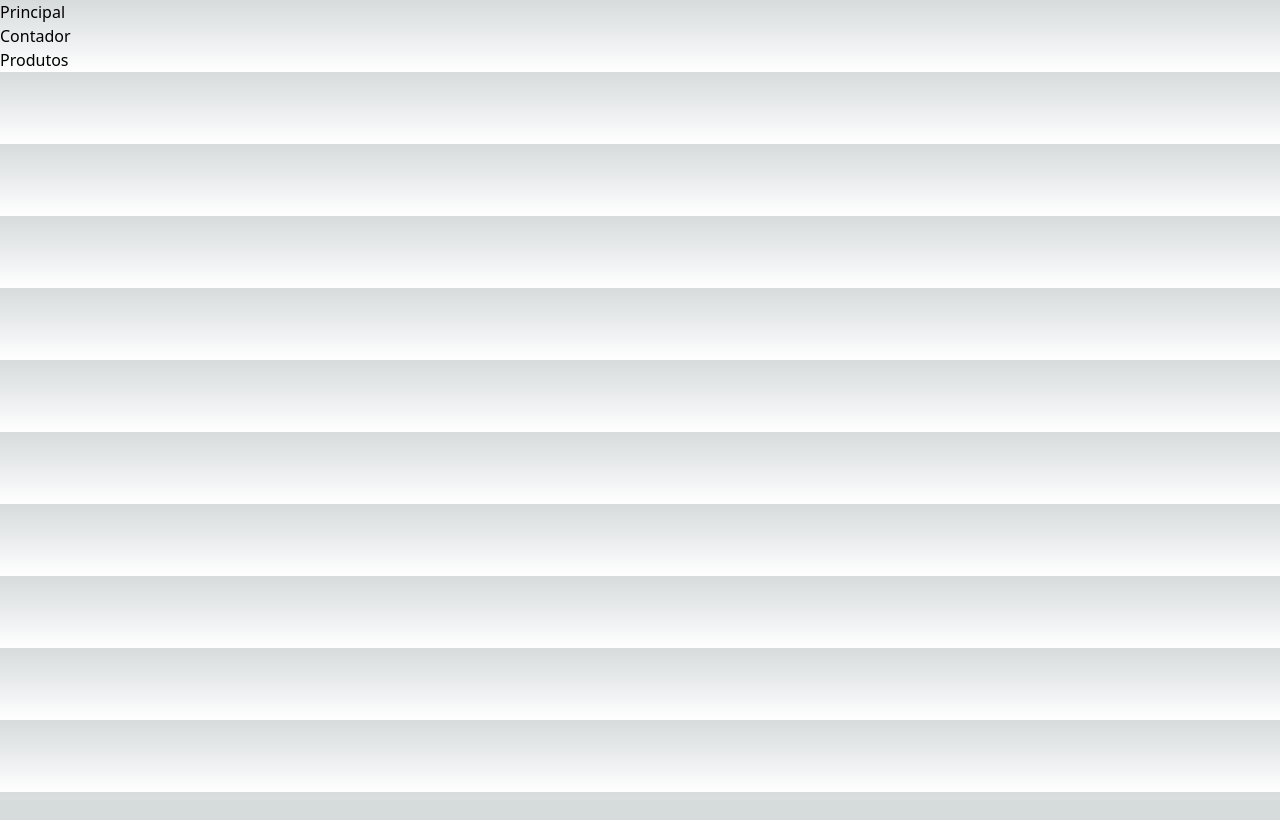
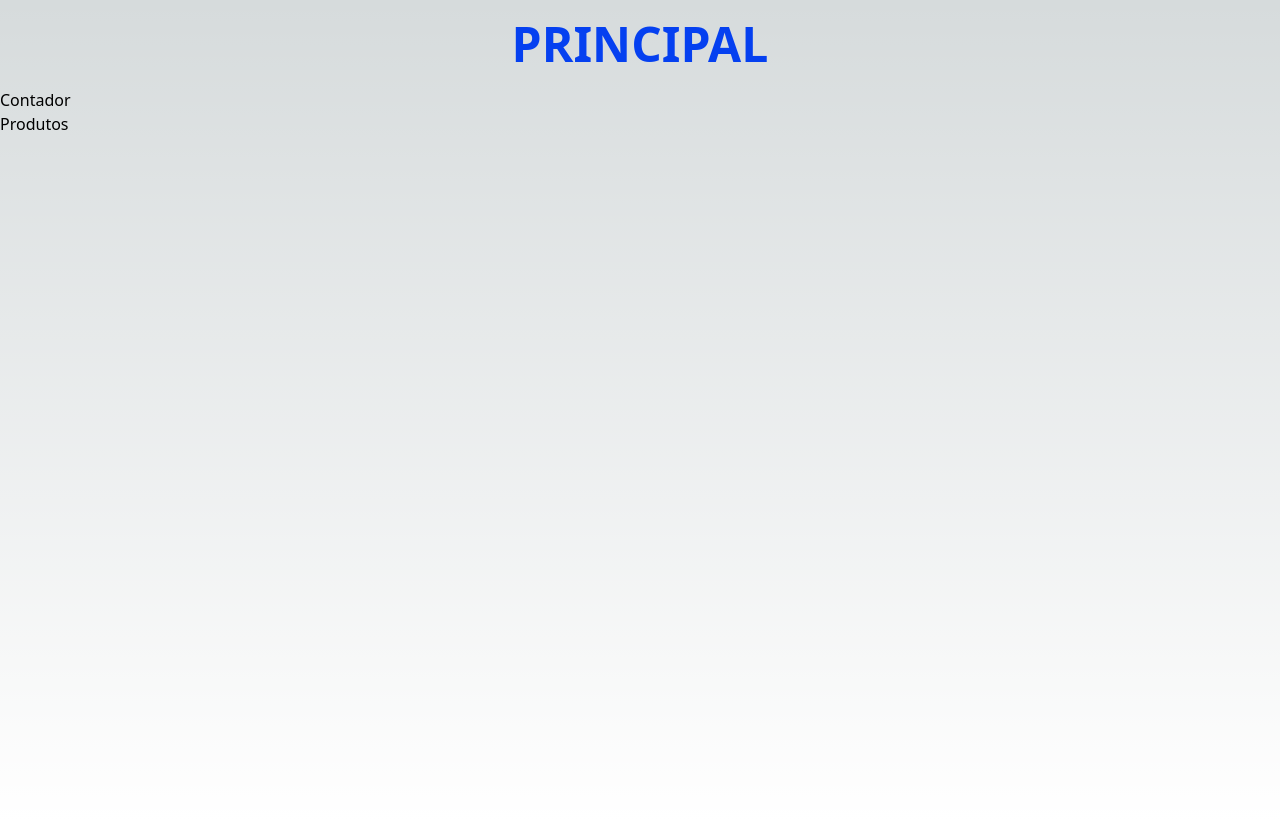
Before and after one commit to Danilo-Vicentin-Silva/curso-nextjs, a Next.js app in the folder app-inicial/: page / in a window 1280 px wide. Built offline with nearby package versions, Linux system fonts and the light colour scheme.

Commit message:
Tailwind CSS

```diff
--- a/app-inicial/src/pages/index.tsx
+++ b/app-inicial/src/pages/index.tsx
@@ -3,7 +3,7 @@ import Link from "next/link"
 const Home = () => {
   return (
     <div>
-      <h1>Principal</h1>
+      <h1 className="title">Principal</h1>
       <div className="flex flex-col">
         <Link href="/contexto/contador">
           <span>Contador</span>
--- a/app-inicial/src/styles/components.css
+++ b/app-inicial/src/styles/components.css
@@ -3,3 +3,10 @@
   @apply font-bold py-2 px-4 rounded;
   @apply hover:bg-blue-600 text-white;
 }
+
+.title {
+  @apply text-5xl font-black text-color1;
+  @apply text-center;
+  @apply my-5;
+  @apply uppercase;
+}
--- a/app-inicial/src/styles/globals.css
+++ b/app-inicial/src/styles/globals.css
@@ -25,4 +25,5 @@ body {
       rgb(var(--background-end-rgb))
     )
     rgb(var(--background-start-rgb));
+  height: 100vh;
 }
--- a/app-inicial/tailwind.config.js
+++ b/app-inicial/tailwind.config.js
@@ -13,6 +13,13 @@ module.exports = {
   ],
   theme: {
     extend: {
+      colors: {
+        color1: "#0540F0",
+        color2: "#056BF0",
+        color3: "#056BF0",
+        "background-color": "#F2F2F2",
+        "text-color": "#030F26",
+      },
       backgroundImage: {
         "gradient-radial": "radial-gradient(var(--tw-gradient-stops))",
         "gradient-conic":
@@ -21,4 +28,4 @@ module.exports = {
     },
   },
   plugins: [],
-};
+}
```
